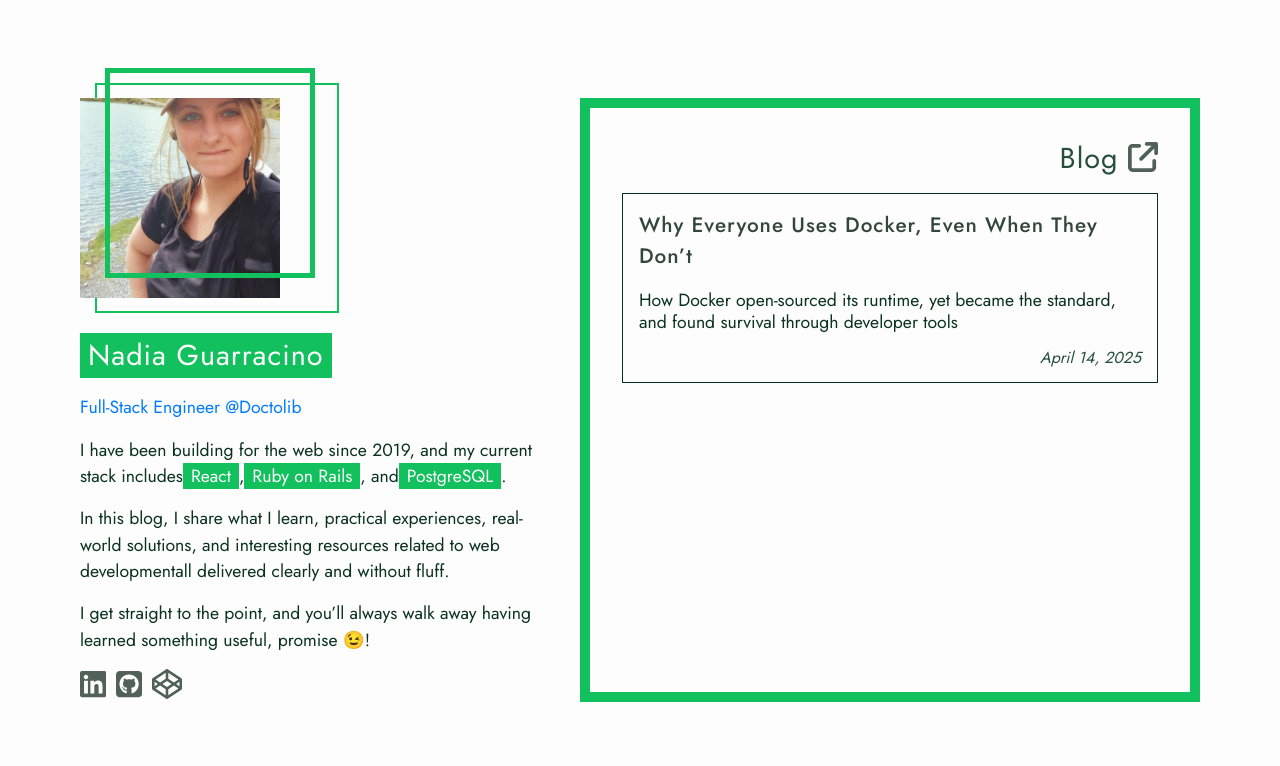
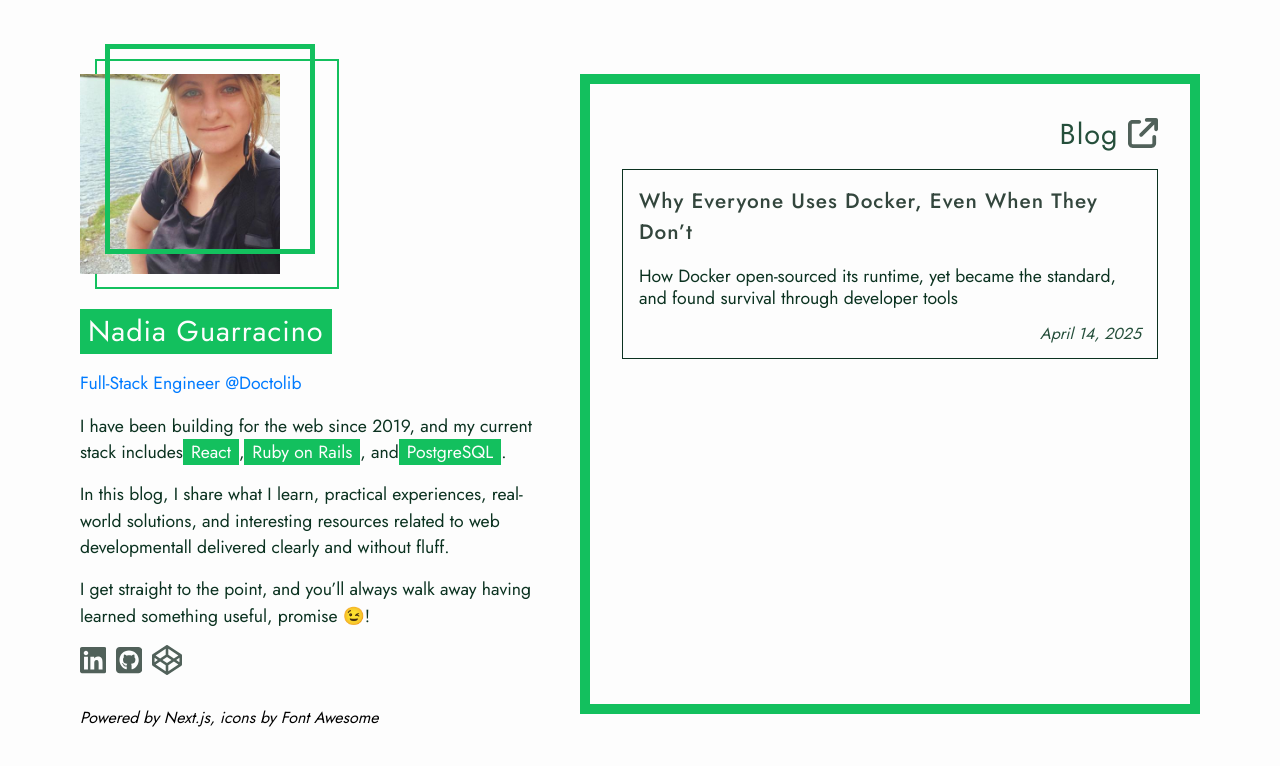
Before and after one commit to JackGarrus/nadyg-website, a Next.js app: page / in a window 1280 px wide. Shown: the top 766 px of the page. Built offline with nearby package versions, Linux system fonts and the light colour scheme.

Commit message:
add credits

```diff
--- a/src/app/components/AboutSection.tsx
+++ b/src/app/components/AboutSection.tsx
@@ -80,6 +80,9 @@ export default function AboutSection() {
             <Codepen className="icon" />
           </Link>
         </div>
+        <br />
+        <br />
+        <i>Powered by Next.js, icons by Font Awesome</i>
       </div>
     </div>
   );
```
